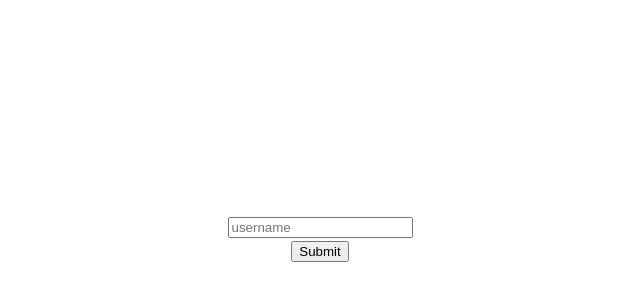
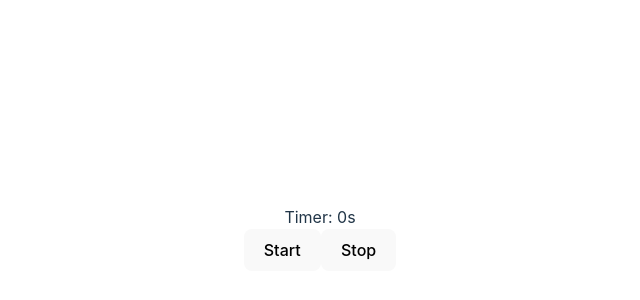
Before and after one commit to VioletViolaVi/react-advanced-hooks-2, a React (Vite) app: page /login in a window 1280 px wide. Shown: the part 162-462 px from the top of the page, without its empty margins (320-960 px from the left). Built offline with nearby package versions, Linux system fonts and the light colour scheme.

Commit message:
add practice files

```diff
--- a/src/App.jsx
+++ b/src/App.jsx
@@ -1,12 +1,15 @@
 import React from "react";
 import { Routes, Route } from "react-router-dom";
+
 import ProtectedRoute from "./routes";
 import Home from "./pages/Home";
 import Login from "./pages/Login";
+import { AuthProvider } from "./contexts";
 import "./App.css";
 
 function App() {
   return (
+    <AuthProvider>
       <Routes>
         <Route path="/" element={<ProtectedRoute redirectTo="/login" />}>
           <Route index element={<Home />}></Route>
@@ -14,6 +17,7 @@ function App() {
         <Route path="login" element={<Login />}></Route>
         <Route path="*" element={<h1>Not found</h1>}></Route>
       </Routes>
+    </AuthProvider>
   );
 }
 
--- a/src/contexts/index.jsx
+++ b/src/contexts/index.jsx
@@ -1,15 +1,15 @@
 import React, { useState, useContext, createContext } from "react";
 
-const ___Context = createContext();
+const AuthContext = createContext();
 
-export const ___Provider = ({ children }) => {
-    const [$$$, set$$$] = useState();
+export const AuthProvider = ({ children }) => {
+    const [user, setUser] = useState();
 
     return (
-        <___Context.Provider value={{ $$$, set$$$ }}>
+        <AuthContext.Provider value={{ user, setUser }}>
             {children}
-        </___Context.Provider>
+        </AuthContext.Provider>
     );
 };
 
-export const use___ = () => useContext(___Context);
+export const useAuth = () => useContext(AuthContext);
--- a/src/pages/Home/index.jsx
+++ b/src/pages/Home/index.jsx
@@ -1,8 +1,11 @@
 import React from "react";
 import { Routes, Route } from "react-router-dom";
+import { useAuth } from "../../contexts";
 
 export default function Home() {
-    const user  = "";
+
+    const {user}  = useAuth();
+
     return (
         <>
             <h1>Well done!</h1>
--- a/src/pages/Login/index.jsx
+++ b/src/pages/Login/index.jsx
@@ -1,7 +1,15 @@
-import React, { useState } from "react";
+/* (OG one)
+
+import React, { useState, useRef, useEffect } from "react";
+import { useNavigate } from "react-router-dom";
+import { useAuth } from "../../contexts";
 
 export default function Login() {
     const [inputValue, setInputValue] = useState("");
+    const {setUser} = useAuth();
+    const inputRef = useRef();
+
+    const goTo = useNavigate();
 
     function handleInput(e) {
         setInputValue(e.target.value);
@@ -9,13 +17,59 @@ export default function Login() {
 
     async function handleSubmit(e) {
         e.preventDefault();
+
+        // set global variable for user
+        setUser(inputValue);
+
+        goTo("/");
     }
+
+    useEffect(() => {
+        return inputRef.current.focus();
+    }, []);
 
     return (
         <form onSubmit={handleSubmit}>
-            <input type="text" onChange={handleInput} value={inputValue} placeholder="username" autoComplete="off"/>
+            <input ref={inputRef} type="text" onChange={handleInput} value={inputValue} placeholder="username" autoComplete="off"/>
             <br />
             <input type="submit" />
         </form>
     );
 }
+*/
+
+/*
+    taken from ==> https://dmitripavlutin.com/react-useref-guide/
+    (another reason why useRef would be used)
+*/
+import React from 'react';
+import { useRef, useState, useEffect } from 'react';
+
+export default function Stopwatch() {
+  const timerIdRef = useRef(0);
+  const [count, setCount] = useState(0);
+
+  const startHandler = () => {
+    if (timerIdRef.current) { return; }
+    timerIdRef.current = setInterval(() => setCount(c => c+1), 1000);
+  };
+
+  const stopHandler = () => {
+    clearInterval(timerIdRef.current);
+    timerIdRef.current = 0;
+  };
+
+  useEffect(() => {
+    return () => clearInterval(timerIdRef.current);
+  }, []);
+
+  return (
+    <div>
+      <div>Timer: {count}s</div>
+      <div>
+        <button onClick={startHandler}>Start</button>
+        <button onClick={stopHandler}>Stop</button>
+      </div>
+    </div>
+  );
+}
--- a/src/routes/index.jsx
+++ b/src/routes/index.jsx
@@ -1,8 +1,9 @@
 import React from "react";
 import { Navigate, Outlet } from "react-router-dom";
+import { useAuth } from "../contexts";
 
 export default function ProtectedRoute({ redirectTo }) {
-    const user = "";
+    const {user} = useAuth();
 
     return user ? <Outlet /> : <Navigate to={redirectTo} />;
 }
```
Lines whose indentation alone changed are shown as unchanged.
